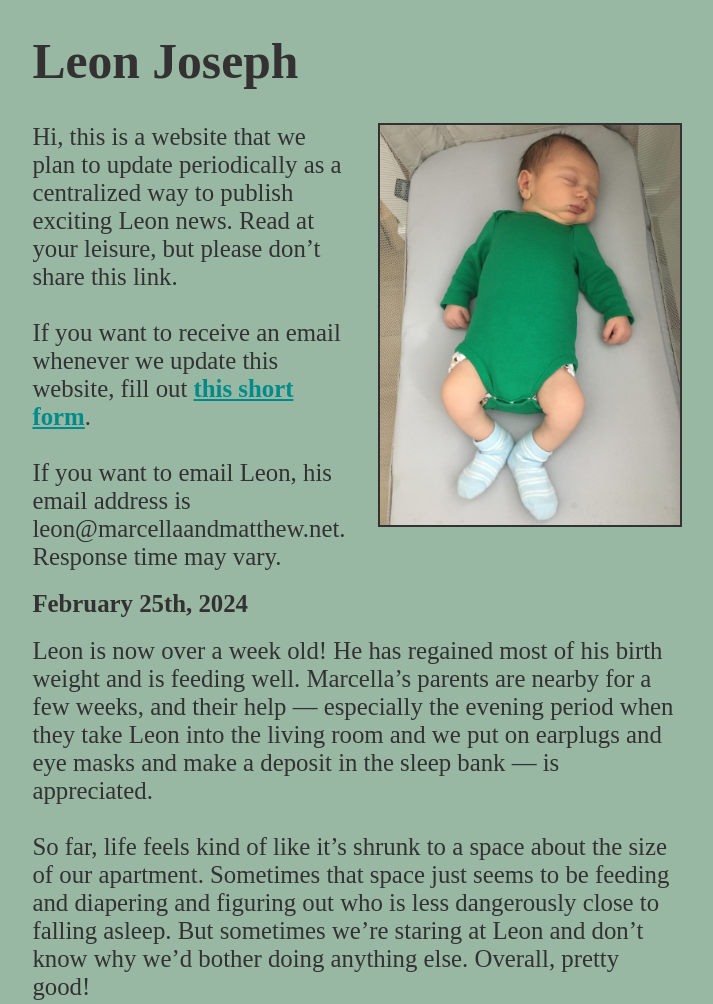
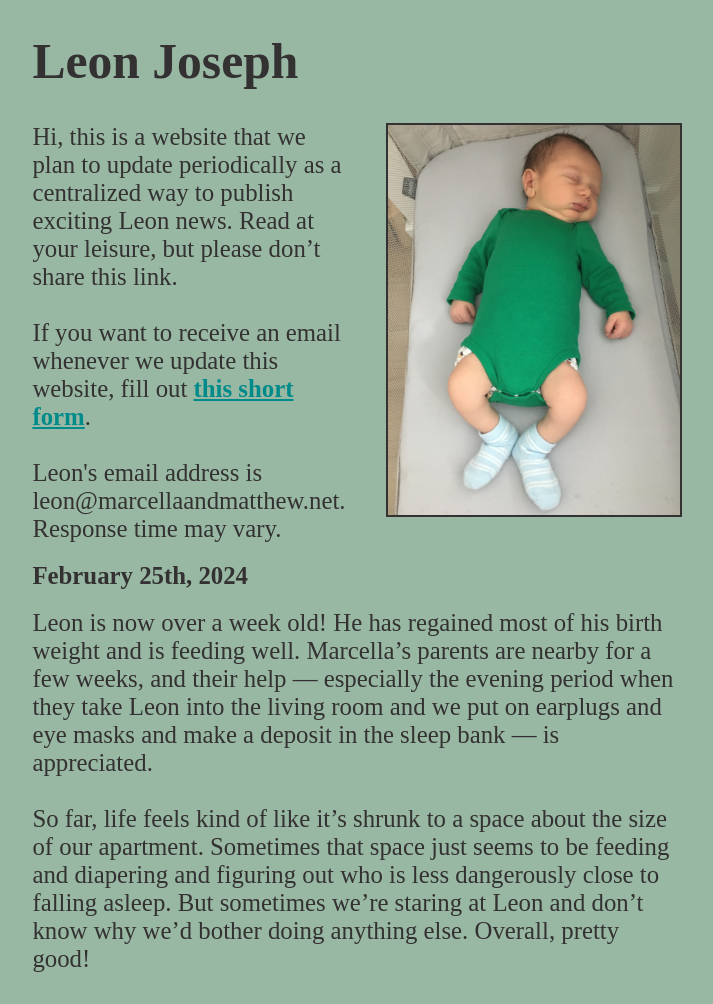
Before and after one commit to cuttleparty/cuttleparty.github.io, a plain HTML site: page leon.html in a window 1280 px wide. Shown: the whole page, without its empty margins (134-847 px from the left). Drawn offline with Linux system fonts and the light colour scheme.

Commit message:
more css for mobile

```diff
--- a/leon.html
+++ b/leon.html
@@ -41,7 +41,9 @@
 			img
 			{
 				border: 2px solid #333131;
-				margin-left: 5%
+				margin-left: 5%;
+				width: 45%;
+				height: 90%
 			}
 		</style>
 		<link rel="shortcut icon" href="leon_favicon.png" />
@@ -50,7 +52,7 @@
 <body>
 	<div class="header">
 		<h1>Leon Joseph</h1>
-		<img src="leon_1.png" align="right" height="400" width = "300">
+		<img src="leon_1.png" align="right">
 		<p>
 			Hi, this is a website that we plan to update periodically as a centralized way to publish exciting Leon news. Read at your leisure, but please don’t share this link.
 		<br>
@@ -58,7 +60,7 @@
 			If you want to receive an email whenever we update this website, fill out <a href="http://eepurl.com/iKKvRs">this short form</a>.
 		<br>
 		<br>
-			If you want to email Leon, his email address is leon@marcellaandmatthew.net. Response time may vary.
+			Leon's email address is leon@marcellaandmatthew.net. Response time may vary.
 		</p>
 		<h4>February 25th, 2024</h4>
 		<p>
```
